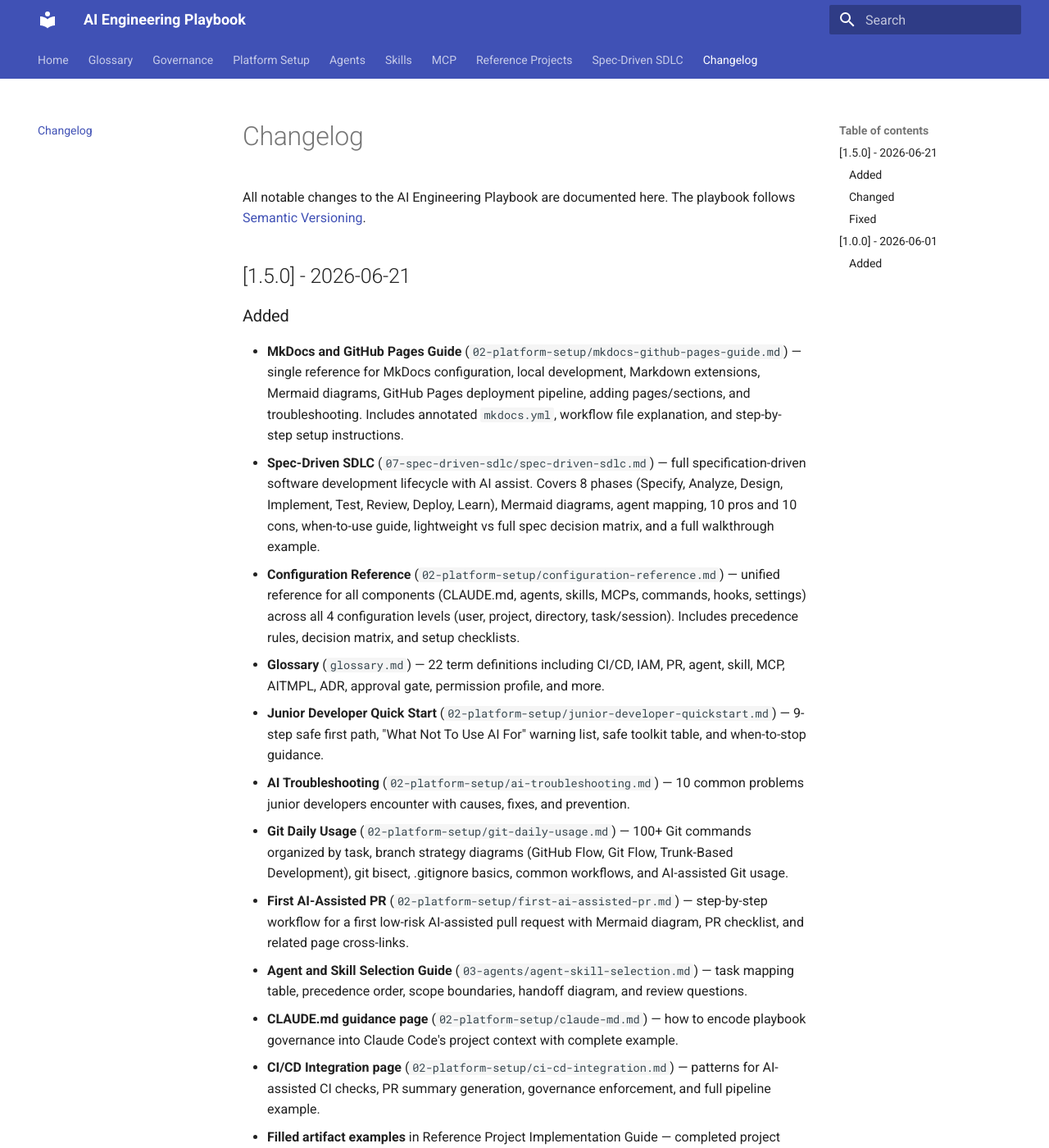
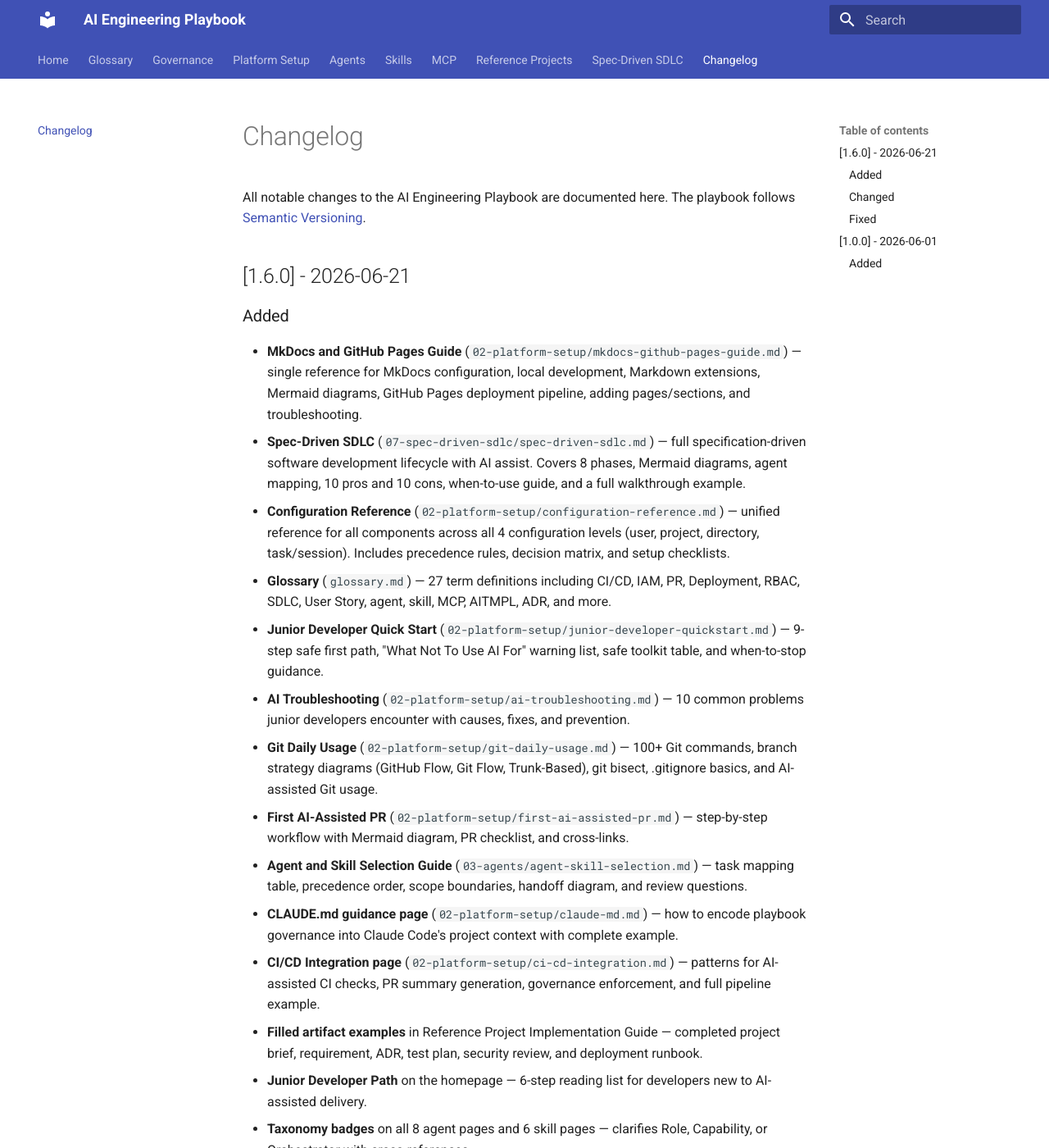
Before and after one commit to ChanOoDev/ai-engineering-playbook, an MkDocs documentation site: the page built from docs/changelog.md, in a window 1280 px wide and 1400 px high. Shown: the whole window at 82% size. Built offline with MkDocs 1.6.1 and Material for MkDocs 9.7.7, drawn with Linux system fonts in a browser that asks for light colours; some of the changed text lies outside the part shown.

Commit message:
@ Update changelog to v1.6.0 with all review fixes
Co-Authored-By: Claude <noreply@anthropic.com>
@

```diff
--- a/docs/changelog.md
+++ b/docs/changelog.md
@@ -2,22 +2,22 @@
 
 All notable changes to the AI Engineering Playbook are documented here. The playbook follows [Semantic Versioning](https://semver.org/).
 
-## [1.5.0] - 2026-06-21
+## [1.6.0] - 2026-06-21
 
 ### Added
 
-- **MkDocs and GitHub Pages Guide** (`02-platform-setup/mkdocs-github-pages-guide.md`) — single reference for MkDocs configuration, local development, Markdown extensions, Mermaid diagrams, GitHub Pages deployment pipeline, adding pages/sections, and troubleshooting. Includes annotated `mkdocs.yml`, workflow file explanation, and step-by-step setup instructions.
-- **Spec-Driven SDLC** (`07-spec-driven-sdlc/spec-driven-sdlc.md`) — full specification-driven software development lifecycle with AI assist. Covers 8 phases (Specify, Analyze, Design, Implement, Test, Review, Deploy, Learn), Mermaid diagrams, agent mapping, 10 pros and 10 cons, when-to-use guide, lightweight vs full spec decision matrix, and a full walkthrough example.
-- **Configuration Reference** (`02-platform-setup/configuration-reference.md`) — unified reference for all components (CLAUDE.md, agents, skills, MCPs, commands, hooks, settings) across all 4 configuration levels (user, project, directory, task/session). Includes precedence rules, decision matrix, and setup checklists.
-- **Glossary** (`glossary.md`) — 22 term definitions including CI/CD, IAM, PR, agent, skill, MCP, AITMPL, ADR, approval gate, permission profile, and more.
+- **MkDocs and GitHub Pages Guide** (`02-platform-setup/mkdocs-github-pages-guide.md`) — single reference for MkDocs configuration, local development, Markdown extensions, Mermaid diagrams, GitHub Pages deployment pipeline, adding pages/sections, and troubleshooting.
+- **Spec-Driven SDLC** (`07-spec-driven-sdlc/spec-driven-sdlc.md`) — full specification-driven software development lifecycle with AI assist. Covers 8 phases, Mermaid diagrams, agent mapping, 10 pros and 10 cons, when-to-use guide, and a full walkthrough example.
+- **Configuration Reference** (`02-platform-setup/configuration-reference.md`) — unified reference for all components across all 4 configuration levels (user, project, directory, task/session). Includes precedence rules, decision matrix, and setup checklists.
+- **Glossary** (`glossary.md`) — 27 term definitions including CI/CD, IAM, PR, Deployment, RBAC, SDLC, User Story, agent, skill, MCP, AITMPL, ADR, and more.
 - **Junior Developer Quick Start** (`02-platform-setup/junior-developer-quickstart.md`) — 9-step safe first path, "What Not To Use AI For" warning list, safe toolkit table, and when-to-stop guidance.
 - **AI Troubleshooting** (`02-platform-setup/ai-troubleshooting.md`) — 10 common problems junior developers encounter with causes, fixes, and prevention.
-- **Git Daily Usage** (`02-platform-setup/git-daily-usage.md`) — 100+ Git commands organized by task, branch strategy diagrams (GitHub Flow, Git Flow, Trunk-Based Development), git bisect, .gitignore basics, common workflows, and AI-assisted Git usage.
-- **First AI-Assisted PR** (`02-platform-setup/first-ai-assisted-pr.md`) — step-by-step workflow for a first low-risk AI-assisted pull request with Mermaid diagram, PR checklist, and related page cross-links.
+- **Git Daily Usage** (`02-platform-setup/git-daily-usage.md`) — 100+ Git commands, branch strategy diagrams (GitHub Flow, Git Flow, Trunk-Based), git bisect, .gitignore basics, and AI-assisted Git usage.
+- **First AI-Assisted PR** (`02-platform-setup/first-ai-assisted-pr.md`) — step-by-step workflow with Mermaid diagram, PR checklist, and cross-links.
 - **Agent and Skill Selection Guide** (`03-agents/agent-skill-selection.md`) — task mapping table, precedence order, scope boundaries, handoff diagram, and review questions.
 - **CLAUDE.md guidance page** (`02-platform-setup/claude-md.md`) — how to encode playbook governance into Claude Code's project context with complete example.
 - **CI/CD Integration page** (`02-platform-setup/ci-cd-integration.md`) — patterns for AI-assisted CI checks, PR summary generation, governance enforcement, and full pipeline example.
-- **Filled artifact examples** in Reference Project Implementation Guide — completed project brief, requirement, ADR, test plan, security review, and deployment runbook using Product Management as the domain.
+- **Filled artifact examples** in Reference Project Implementation Guide — completed project brief, requirement, ADR, test plan, security review, and deployment runbook.
 - **Junior Developer Path** on the homepage — 6-step reading list for developers new to AI-assisted delivery.
 - **Taxonomy badges** on all 8 agent pages and 6 skill pages — clarifies Role, Capability, or Orchestrator with cross-references.
 - **Example prompts** to all 8 agent pages, all 6 skill pages, and all 5 MCP pages.
@@ -25,23 +25,23 @@ All notable changes to the AI Engineering Playbook are documented here. The play
 - **Metrics and advancement criteria** to the Adoption Roadmap — concrete KPIs per stage.
 - **MCP permission profiles** — read-only, review/comment, sandbox write, production read, production write.
 - **CI hardening guidance** — prompt injection risk, diff limits, advisory review behavior.
-- **First implementation slices** — sample backlog items, acceptance criteria, and review checklists for all reference projects.
+- **First implementation slices** for all reference projects — sample backlog items, acceptance criteria, and review checklists.
 - **Metadata footers** (last updated, version) to all content pages.
 
 ### Changed
 
 - Expanded User Level Setup — added macOS/Linux/Windows setup commands, Claude Code install, verification checklist, environment hygiene commands, troubleshooting table, and cross-links.
-- Expanded Adoption Roadmap with per-stage metrics tables.
+- Expanded Adoption Roadmap with per-stage metrics tables and advancement criteria.
 - Added cross-references between related agents and skills.
 - Added cross-links to all three reference project pages linking agent/skill names to their dedicated pages.
 - Added inline template example to AITMPL page.
 - Updated home page reading path to include first PR workflow, agent/skill selection, and reference project implementation guide.
 - Added MCP config example and validation commands to MCP Setup page.
-- Added install commands and CLAUDE.md cross-link to Claude Code page.
-- Added severity rubric (critical/high/medium/low) to Security Auditor agent.
-- Added multi-framework example prompts (Python/FastAPI, Node/Express) to Backend Developer agent.
-- Replaced SpecFlow Orchestrator BDD-focused references with orchestration-relevant references.
-- Added glossary terms: Deployment, RBAC, SDLC, User Story.
+- Added install commands, CLAUDE.md cross-link, and permission modes table to Claude Code page.
+- Added severity rubric (critical/high/medium/low) with definitions, examples, and required actions to Security Auditor agent.
+- Added multi-framework example prompts (Python/FastAPI, Node/Express) to Backend Developer agent — now supports .NET, Python, and Node.js.
+- Replaced SpecFlow Orchestrator BDD-focused external references with orchestration-relevant references (GitHub Projects, Team Topologies, DORA, Backstage, ArgoCD).
+- Added glossary terms: Deployment, RBAC, SDLC, User Story (27 total).
 
 ### Fixed
 
@@ -67,4 +67,4 @@ All notable changes to the AI Engineering Playbook are documented here. The play
 - Governance framework with introduction, policies, ownership matrix, and adoption roadmap.
 
 ---
-*Last updated: 2026-06-21 | Version: 1.5*
+*Last updated: 2026-06-21 | Version: 1.6*
```
Also changed, not shown: other parts of docs/changelog.md (+1 -1 lines).
